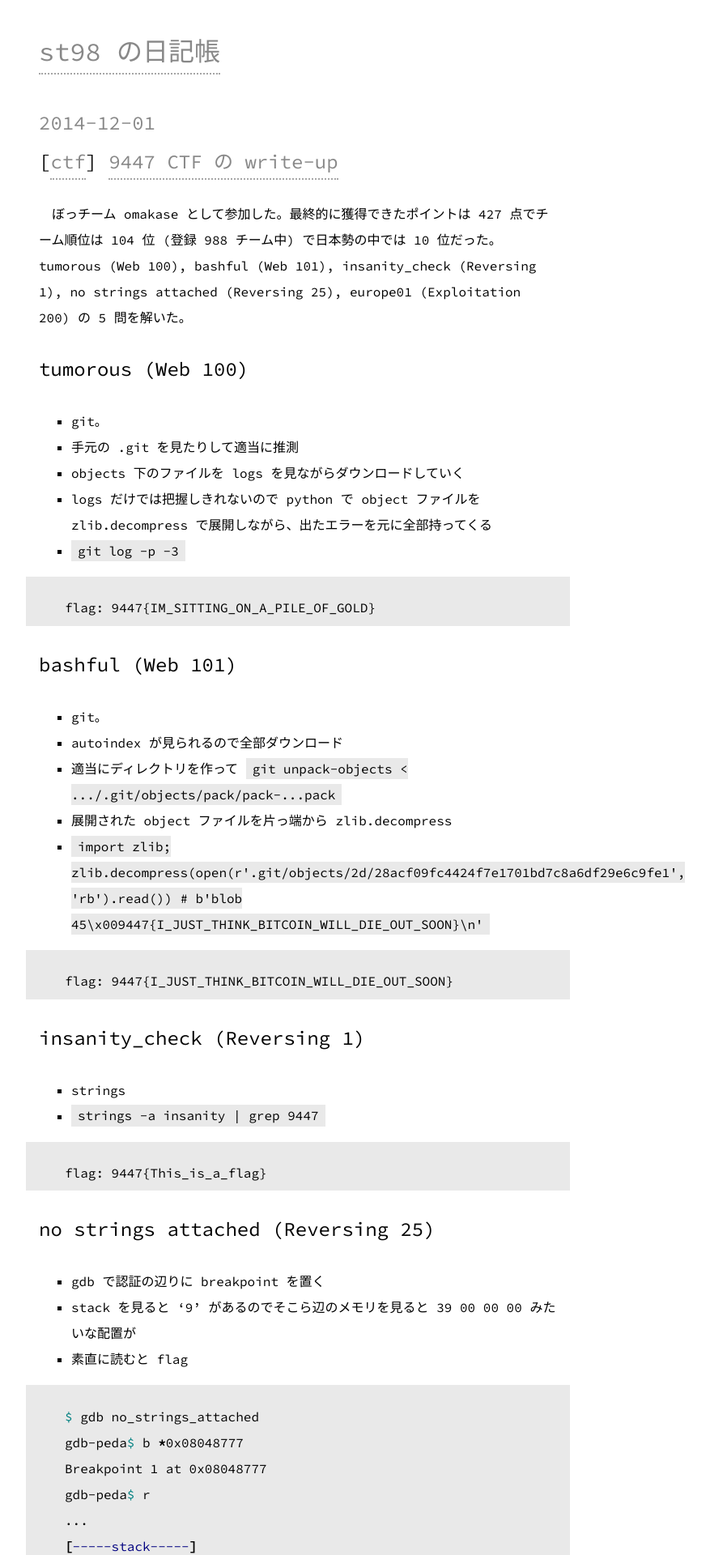
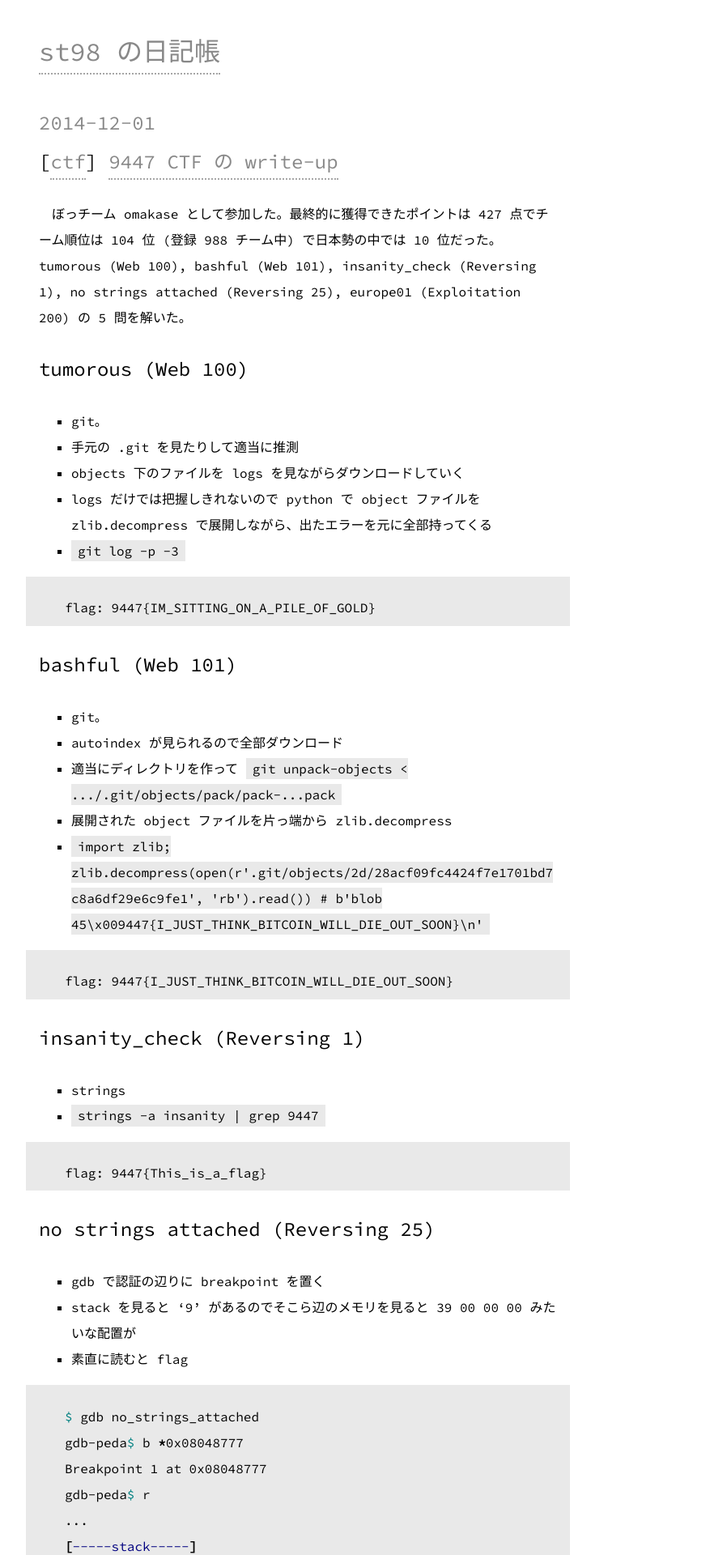
Before and after one commit to st98/diary, a Jekyll site: the page built from _posts/2014-12-01-9447.md, in a window 1280 px wide. Shown: the top 1920 px of the page at 81% size, without its empty margins (272-1149 px from the left). Built offline with Jekyll 4.4.1, drawn with Linux system fonts in a browser that asks for light colours; Markdown is read by kramdown in place of the engine named in the settings.

Commit message:
コードも折り返すように修正

```diff
--- a/css/style.css
+++ b/css/style.css
@@ -72,6 +72,8 @@
 
 code {
   padding: .2em .5em;
+  word-wrap: break-word;
+  overflow-wrap: break-word;
 }
 
 .highlight {
```
